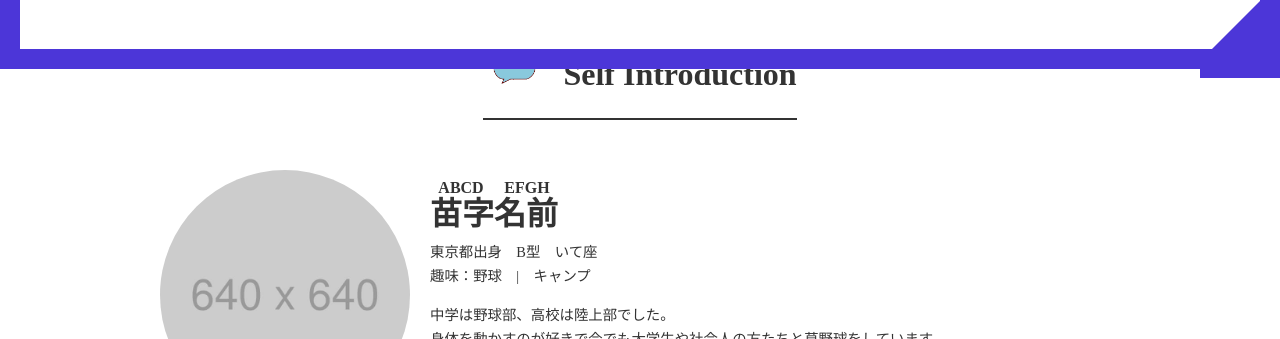
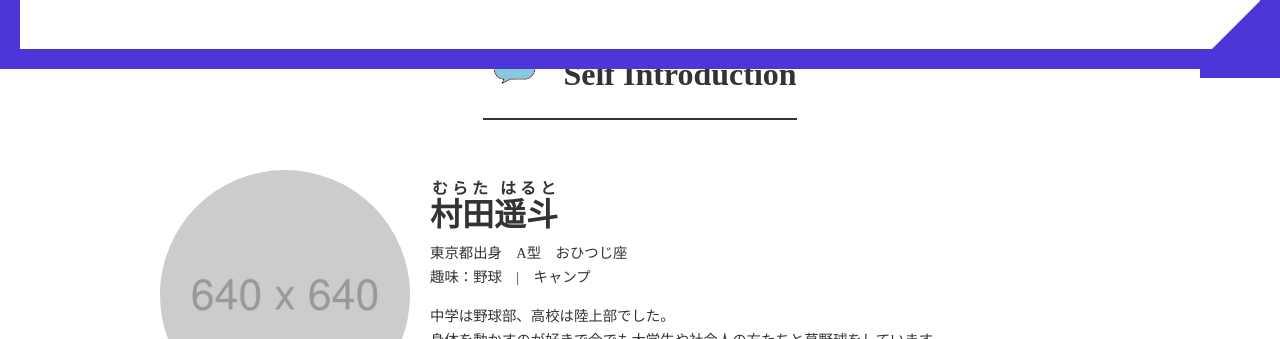
Before and after one commit to haruto28/hp1129, a plain HTML site: page index.html in a window 1280 px wide. Shown: the part 731-1070 px from the top of the page. Drawn offline with nearby package versions, Linux system fonts and the light colour scheme.

Commit message:
Update index.html
名前をへんこうした

```diff
--- a/index.html
+++ b/index.html
@@ -34,8 +34,8 @@
         <div class="content">
           <img src="me.jpg" alt="苗字名前">
           <div class="text">
-            <h3 class="content-name"><ruby><rb>苗字名前</rb><rt>ABCD EFGH</rt> </ruby></h3>
-            <p>東京都出身　B型　いて座<br>趣味：野球　|　キャンプ</p>
+            <h3 class="content-name"><ruby><rb>村田遥斗</rb><rt>むらた はると</rt> </ruby></h3>
+            <p>東京都出身　A型　おひつじ座<br>趣味：野球　|　キャンプ</p>
             <p>中学は野球部、高校は陸上部でした。<br>身体を動かすのが好きで今でも大学生や社会人の方たちと草野球をしています。<br>
               池袋のお勧めの場所は、<a href="https://grandscape-ikebukuro.jp/">グランドスケープ池袋</a>の屋上にあるバッティングセンター。<br>
               課題に行き詰まった時などは学校帰りに学校を上から見下ろし？フルスイングを！<br>
```
